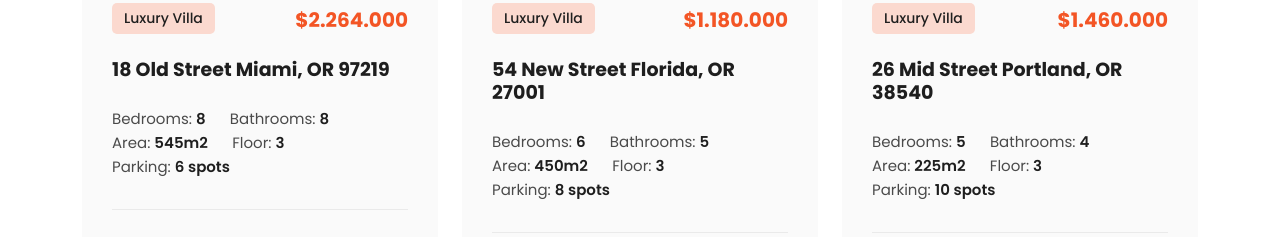
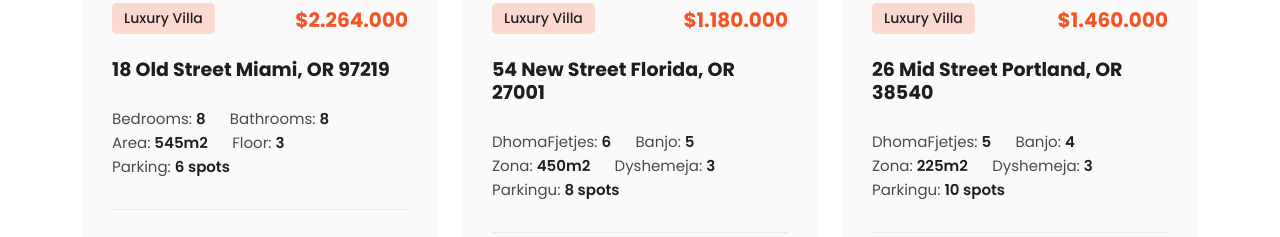
Before and after one commit to Zuale-Dev/AgjensioniVillave, a plain HTML site: page properties.html in a window 1280 px wide. Shown: the part 1018-1255 px from the top of the page. Drawn offline with nearby package versions, Linux system fonts and the light colour scheme.

Commit message:
Perkthimi teksteve

```diff
--- a/properties.html
+++ b/properties.html
@@ -146,11 +146,11 @@ https://templatemo.com/tm-591-villa-agency
             <h6>$1.180.000</h6>
             <h4><a href="property-details.html">54 New Street Florida, OR 27001</a></h4>
             <ul>
-              <li>Bedrooms: <span>6</span></li>
-              <li>Bathrooms: <span>5</span></li>
-              <li>Area: <span>450m2</span></li>
-              <li>Floor: <span>3</span></li>
-              <li>Parking: <span>8 spots</span></li>
+              <li>DhomaFjetjes: <span>6</span></li>
+              <li>Banjo: <span>5</span></li>
+              <li>Zona: <span>450m2</span></li>
+              <li>Dyshemeja: <span>3</span></li>
+              <li>Parkingu: <span>8 spots</span></li>
             </ul>
             <div class="main-button">
               <a href="property-details.html">Schedule a visit</a>
@@ -164,11 +164,11 @@ https://templatemo.com/tm-591-villa-agency
             <h6>$1.460.000</h6>
             <h4><a href="property-details.html">26 Mid Street Portland, OR 38540</a></h4>
             <ul>
-              <li>Bedrooms: <span>5</span></li>
-              <li>Bathrooms: <span>4</span></li>
-              <li>Area: <span>225m2</span></li>
-              <li>Floor: <span>3</span></li>
-              <li>Parking: <span>10 spots</span></li>
+              <li>DhomaFjetjes: <span>5</span></li>
+              <li>Banjo: <span>4</span></li>
+              <li>Zona: <span>225m2</span></li>
+              <li>Dyshemeja: <span>3</span></li>
+              <li>Parkingu: <span>10 spots</span></li>
             </ul>
             <div class="main-button">
               <a href="property-details.html">Schedule a visit</a>
```
Also changed, not shown: index.html (+1 -1 lines).
